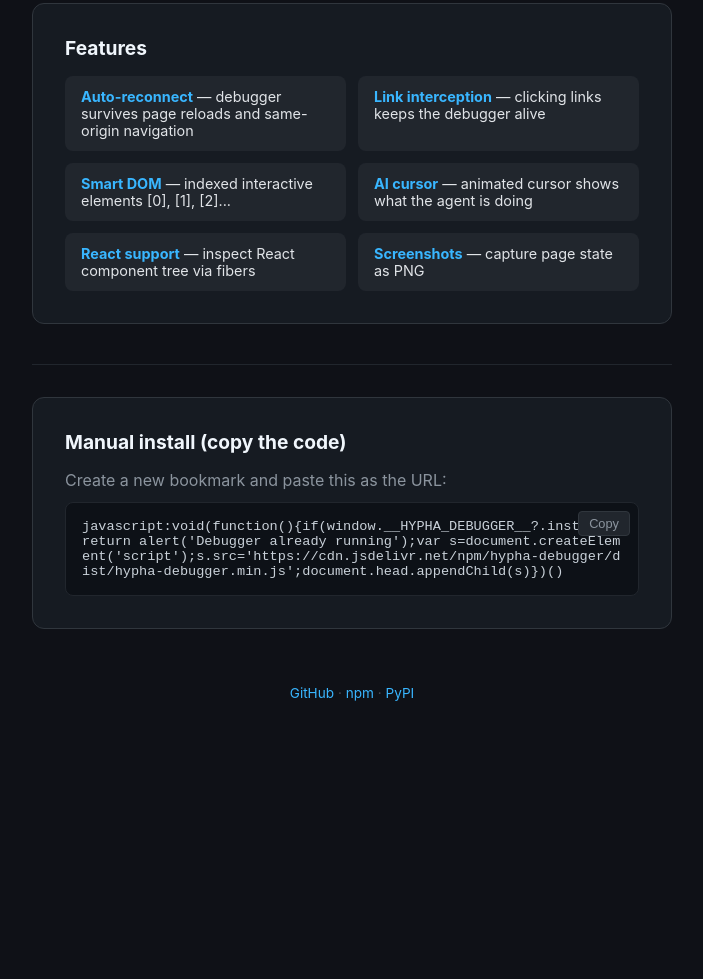
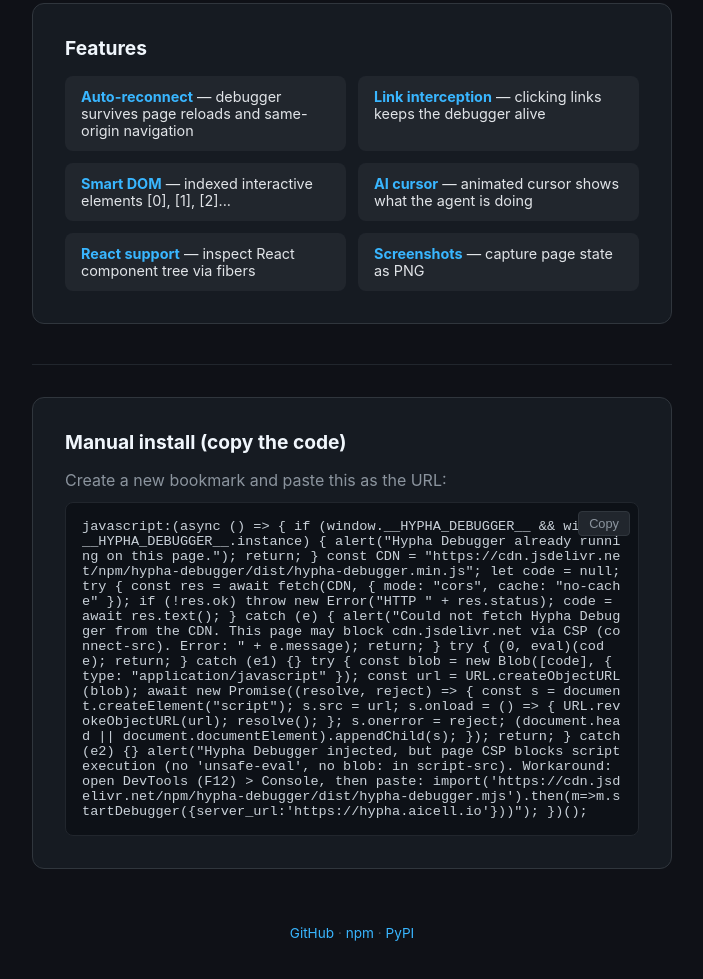
Before and after one commit to amun-ai/hypha-debugger, a plain HTML site: page examples/bookmarklet.html in a window 1280 px wide. Shown: the part 778-1757 px from the top of the page, without its empty margins (288-991 px from the left). Before the commit the page ends 1539 px from the top, so only its background shows below. Drawn offline with Linux system fonts and the light colour scheme.

Commit message:
Rewrite bookmarklet to work on CSP-restricted pages
The old bookmarklet created a <script src=cdn.jsdelivr.net> element,
which is blocked on pages with strict CSP (script-src 'self' etc.) —
this was most sites with serious security posture, causing "doesn't
work at all" failures.

New approach:
1. fetch() the bundle from jsDelivr (jsDelivr sends CORS *; subject to
   connect-src but usually allowed)
2. eval() the code directly — bookmarklet-context eval is exempt from
   page CSP in most browsers
3. Fallback: blob: URL + script tag (works when CSP includes blob:)
4. Fallback: show DevTools paste instructions

Applied to README.md, docs/index.html, examples/bookmarklet.html.
Bookmarklet length: 1329 chars (well under 2000 char browser limit).

Co-Authored-By: Claude Opus 4.6 (1M context) <noreply@anthropic.com>

```diff
--- a/examples/bookmarklet.html
+++ b/examples/bookmarklet.html
@@ -169,7 +169,15 @@
   <div class="card">
     <h2>Drag this to your bookmarks bar</h2>
     <a class="bookmarklet-link"
-       href="javascript:void(function(){if(window.__HYPHA_DEBUGGER__?.instance)return alert('Debugger already running');var s=document.createElement('script');s.src='https://cdn.jsdelivr.net/npm/hypha-debugger/dist/hypha-debugger.min.js';document.head.appendChild(s)})()"
+       href="javascript:(async () =&gt; { if (window.__HYPHA_DEBUGGER__ &amp;&amp; window.__HYPHA_DEBUGGER__.instance) { alert(&quot;Hypha Debugger already running on this page.&quot;); return; } const CDN = &quot;https://cdn.jsdelivr.net/npm/hypha-debugger/dist/hypha-debugger.min.js&quot;; let code = null; try { const res = await fetch(CDN, { mode: &quot;cors&quot;, cache: &quot;no-cache&quot; }); if (!res.ok) throw new Error(&quot;HTTP &quot; + res.status); code = await res.text(); } catch (e) { alert(&quot;Could not fetch Hypha Debugger from the CDN.
+
+This page may block cdn.jsdelivr.net via CSP (connect-src).
+
+Error: &quot; + e.message); return; } try { (0, eval)(code); return; } catch (e1) {} try { const blob = new Blob([code], { type: &quot;application/javascript&quot; }); const url = URL.createObjectURL(blob); await new Promise((resolve, reject) =&gt; { const s = document.createElement(&quot;script&quot;); s.src = url; s.onload = () =&gt; { URL.revokeObjectURL(url); resolve(); }; s.onerror = reject; (document.head || document.documentElement).appendChild(s); }); return; } catch (e2) {} alert(&quot;Hypha Debugger injected, but page CSP blocks script execution (no 'unsafe-eval', no blob: in script-src).
+
+Workaround: open DevTools (F12) &gt; Console, then paste:
+
+import('https://cdn.jsdelivr.net/npm/hypha-debugger/dist/hypha-debugger.mjs').then(m=&gt;m.startDebugger({server_url:'https://hypha.aicell.io'}))&quot;); })();"
        onclick="event.preventDefault();alert('Drag this button to your bookmarks bar!')">
       <svg viewBox="0 0 24 24" fill="none" stroke="currentColor" stroke-width="2" stroke-linecap="round" stroke-linejoin="round">
         <path d="M12 2C6.48 2 2 6.48 2 12s4.48 10 10 10 10-4.48 10-10S17.52 2 12 2z"/>
@@ -209,7 +217,15 @@
     <p style="margin-bottom: 8px; color: #8b949e;">Create a new bookmark and paste this as the URL:</p>
     <div class="code-block" id="code-block">
       <button class="copy-btn" onclick="navigator.clipboard.writeText(document.getElementById('bm-code').textContent);this.textContent='Copied!';setTimeout(()=>this.textContent='Copy',1500)">Copy</button>
-      <span id="bm-code">javascript:void(function(){if(window.__HYPHA_DEBUGGER__?.instance)return alert('Debugger already running');var s=document.createElement('script');s.src='https://cdn.jsdelivr.net/npm/hypha-debugger/dist/hypha-debugger.min.js';document.head.appendChild(s)})()</span>
+      <span id="bm-code">javascript:(async () =&gt; { if (window.__HYPHA_DEBUGGER__ &amp;&amp; window.__HYPHA_DEBUGGER__.instance) { alert(&quot;Hypha Debugger already running on this page.&quot;); return; } const CDN = &quot;https://cdn.jsdelivr.net/npm/hypha-debugger/dist/hypha-debugger.min.js&quot;; let code = null; try { const res = await fetch(CDN, { mode: &quot;cors&quot;, cache: &quot;no-cache&quot; }); if (!res.ok) throw new Error(&quot;HTTP &quot; + res.status); code = await res.text(); } catch (e) { alert(&quot;Could not fetch Hypha Debugger from the CDN.
+
+This page may block cdn.jsdelivr.net via CSP (connect-src).
+
+Error: &quot; + e.message); return; } try { (0, eval)(code); return; } catch (e1) {} try { const blob = new Blob([code], { type: &quot;application/javascript&quot; }); const url = URL.createObjectURL(blob); await new Promise((resolve, reject) =&gt; { const s = document.createElement(&quot;script&quot;); s.src = url; s.onload = () =&gt; { URL.revokeObjectURL(url); resolve(); }; s.onerror = reject; (document.head || document.documentElement).appendChild(s); }); return; } catch (e2) {} alert(&quot;Hypha Debugger injected, but page CSP blocks script execution (no 'unsafe-eval', no blob: in script-src).
+
+Workaround: open DevTools (F12) &gt; Console, then paste:
+
+import('https://cdn.jsdelivr.net/npm/hypha-debugger/dist/hypha-debugger.mjs').then(m=&gt;m.startDebugger({server_url:'https://hypha.aicell.io'}))&quot;); })();</span>
     </div>
   </div>
 
```
Also changed, not shown: docs/index.html (+18 -2 lines), README.md.
